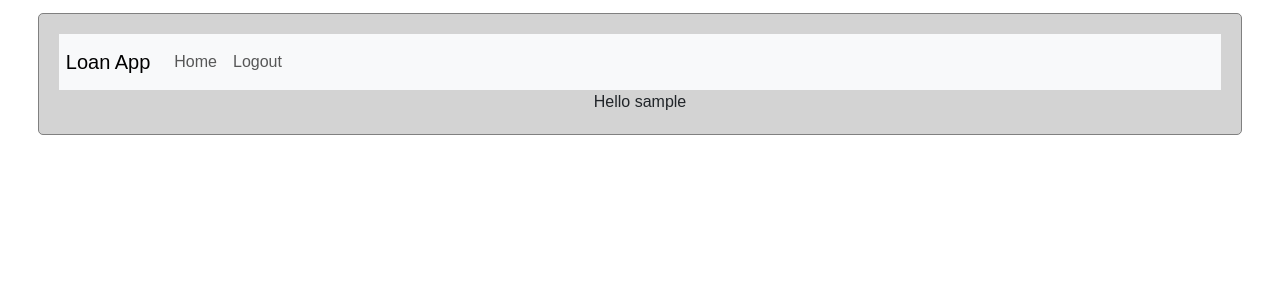
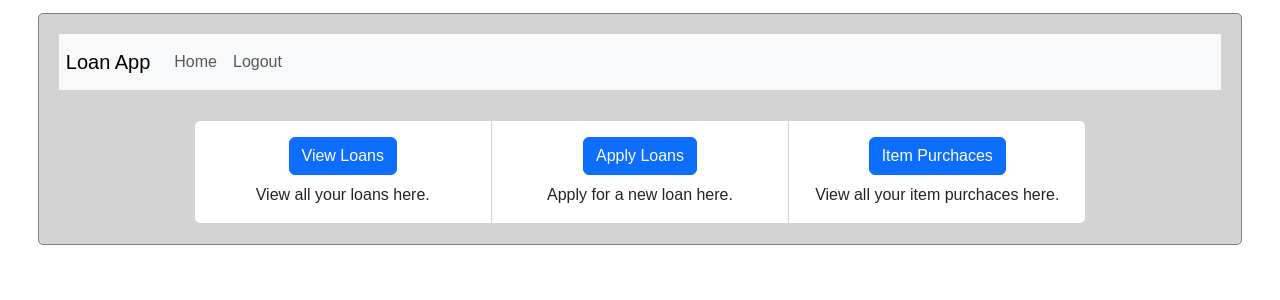
Before and after one commit to Shrihari10/LoanApp, a React (Create React App) app in the folder frontend/loanapp/: page / in a window 1280 px wide. Shown: the top 300 px of the page. Built offline with nearby package versions, Linux system fonts and the light colour scheme; sample sign-in values are in the browser's storage.

Commit message:
feat(frontend):create user dashboard

```diff
--- a/frontend/loanapp/src/components/HomeComponent.js
+++ b/frontend/loanapp/src/components/HomeComponent.js
@@ -1,4 +1,5 @@
 import React, { useEffect, useState } from 'react'
+import UserDashboard from './UserDashboard';
 
 function HomeComponent({user}) {
 
@@ -7,7 +8,7 @@ function HomeComponent({user}) {
   useEffect(() =>{
     if(user!=null && user.length > 0)
     {
-      setDisplay(`Hello ${user}`);
+      setDisplay("Hello "+user+", Welcome to Loan App!");
     }
     else
     {
@@ -17,9 +18,22 @@ function HomeComponent({user}) {
   },[user]);
 
 
-  return (
-    <div>{display}</div>
-  )
+ //display user dashboard if user is logged in
+  if(user!=null && user.length > 0)
+  {
+    return (
+      <div>
+        <UserDashboard user={user}/>
+      </div>
+    )
+    }else {
+      return (
+        <div>
+          <h1>{display}</h1>
+        </div>
+      )
+    }
+
 }
 
 export default HomeComponent
--- a/frontend/loanapp/src/components/Login.jsx
+++ b/frontend/loanapp/src/components/Login.jsx
@@ -61,8 +61,8 @@ const Login = ({ user, loginUser}) => {
     };
 
     return (
-        <Container className="d-flex justify-content-center align-items-center min-vh-100">
-            <Form  className=" bg-light align-items-center" style={{width: '50%'}}>
+        <Container className="d-flex justify-content-center align-items-center">
+            <Form  className=" bg-light align-items-center" style={{width: '50%',marginTop:'30px',borderRadius:'10px'}}>
                 <h3 className="text-warning bg-danger text-center  mb-3 py-2 " tyle={{width: '100%'}}>Login</h3>
               <div className="p-4 text-left">
                 <Form.Group controlId="employeeID">
--- a/frontend/loanapp/src/components/MainComponent.js
+++ b/frontend/loanapp/src/components/MainComponent.js
@@ -7,6 +7,7 @@ import NotFoundComponent from './NotFoundComponent';
 import Login from './Login'
 import ApplyLoan from './ApplyLoan'
 import NavbarComponent from './NavbarComponent'
+import ViewLoan from './ViewLoan'
 
 const MainComponent = () => {
 
@@ -37,6 +38,8 @@ const MainComponent = () => {
               <Route path="/about" element={<AboutUsComponent />} />
               <Route path="/register" element={<Register  user={user} loginUser = {loginUser}/>} />
               <Route path="/login" element={<Login  user={user} loginUser = {loginUser}/>} />
+              <Route path="/loan/view" element={<ViewLoan user={user} />} />
+              <Route path="/loan/apply" element={<ApplyLoan user={user} />} />
               <Route path="*" element={<NotFoundComponent />} />
               <Route path="/loan/apply" element={<ApplyLoan />}/>
             </Routes>
--- a/frontend/loanapp/src/components/Register.jsx
+++ b/frontend/loanapp/src/components/Register.jsx
@@ -45,8 +45,8 @@ const Register = ({user,loginUser}) => {
   };
 
   return (
-    <Container className="d-flex justify-content-center align-items-center min-vh-100">
-      <Form onSubmit={handleSubmit} className="p-3 bg-light align-items-center" style={{ width: '50%' }}>
+    <Container className="d-flex justify-content-center align-items-center ">
+      <Form onSubmit={handleSubmit} className="p-3 bg-light align-items-center form-inline" style={{ width: '50%',marginTop:'30px',borderRadius:'10px' }}>
         <h3 className="text-warning bg-danger text-center mb-3">Register</h3>
         <Form.Group controlId="name">
           <Form.Label>Name</Form.Label>
--- /dev/null
+++ b/frontend/loanapp/src/components/UserDashboard.jsx
@@ -0,0 +1,67 @@
+import Card from 'react-bootstrap/Card';
+import CardGroup from 'react-bootstrap/CardGroup';
+import React from 'react';
+import { Link } from 'react-router-dom';
+import { Button } from 'react-bootstrap';
+import { Container } from 'react-bootstrap';
+
+function UserDashboard() {
+  return (
+    <Container className="d-flex justify-content-center align-items-center ">
+    <CardGroup  style={{ width: '80%',marginTop:'30px',borderRadius:'10px' }}>
+      <Card>
+
+        <Card.Body>
+          <Card.Title>
+
+            <Link to="/loan/view">
+                <Button variant="primary">View Loans</Button>
+            </Link>
+          </Card.Title>
+          <Card.Text>
+            View all your loans here.
+          </Card.Text>
+        </Card.Body>
+        {/* <Card.Footer>
+          {/* <small className="text-muted">Last updated 3 mins ago</small> }
+        </Card.Footer> */}
+      </Card>
+      <Card>
+
+        <Card.Body>
+          <Card.Title>
+
+            <Link to="/loan/apply">
+                <Button variant="primary">Apply Loans</Button>
+            </Link>
+          </Card.Title>
+          <Card.Text>
+            Apply for a new loan here.
+          </Card.Text>
+        </Card.Body>
+        {/* <Card.Footer>
+          <small className="text-muted">Last updated 3 mins ago</small>
+        </Card.Footer> */}
+      </Card>
+
+      <Card>
+
+        <Card.Body>
+          <Card.Title>
+
+            <Link to="/items">
+                <Button variant="primary">Item Purchaces</Button>
+            </Link>
+          </Card.Title>
+          <Card.Text>
+            View all your item purchaces here.
+          </Card.Text>
+        </Card.Body>
+
+      </Card>
+    </CardGroup>
+    </Container>
+  );
+}
+
+export default UserDashboard;
--- /dev/null
+++ b/frontend/loanapp/src/components/ViewLoan.jsx
@@ -0,0 +1,32 @@
+import React, {useEffect, useState} from "react";
+import {Form, Button, Container} from "react-bootstrap";
+import axios from "axios";
+import { useNavigate } from "react-router-dom";
+
+const ViewLoan = ({ user, loginUser}) => {
+
+
+    useEffect(() => {
+        if(user!=null && user.length > 0)
+        {
+            const loanDetails=fetchLoanDetails();
+            //show loan details in table
+
+
+        }else {
+            navigate('/login');
+        }
+
+    },[user]);
+    const navigate = useNavigate();
+
+    const fetchLoanDetails = (user) => {
+
+    };
+
+    return (
+       <></>
+    );
+};
+
+export default ViewLoan;
```
